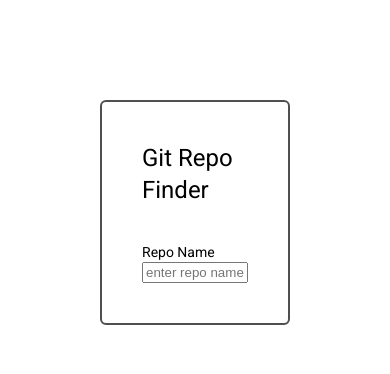
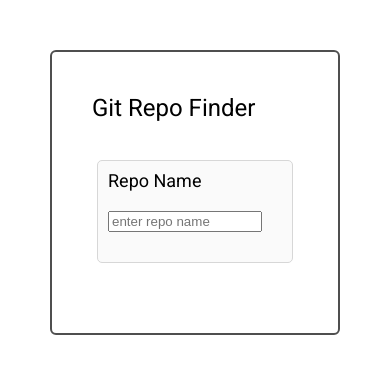
Before and after one commit to itbali/gitFinderNG, an Angular app: page / in a window 390 px wide. Shown: the top 374 px of the page. Built offline with nearby package versions, Linux system fonts and the light colour scheme.

Commit message:
добавил вывод аватарок, языка программирования, ссылки на репозиторий. Сделал вывод не флексом, а гридом и докрутил адаптив.

```diff
--- a/src/app/app.component.css
+++ b/src/app/app.component.css
@@ -1,6 +1,18 @@
+*{
+  box-sizing: border-box;
+  }
+
 .container {
   margin: 100px;
   padding: 40px;
   border-radius: 6px;
   border: 2px solid #4f4f4f;
+  display: flex;
+  flex-direction: column;
   }
+
+@media (max-width: 900px) {
+  .container{
+    margin: 50px;
+    }
+  }
--- a/src/app/components/repo-item/repo-item.component.css
+++ b/src/app/components/repo-item/repo-item.component.css
@@ -2,6 +2,9 @@
   background-color: #f4f4f4;
   margin: 5px;
   padding: 10px 20px;
+  display: flex;
+  align-items: center;
+  overflow-wrap: anywhere;
   }
 
 .repo:hover{
@@ -13,3 +16,29 @@
   align-items: center;
   justify-content: space-between;
   }
+
+.avatar {
+  width: 110px;
+  height: 110px;
+  border-radius: 50%;
+  border: 1px solid;
+  }
+
+.repoContainer {
+  margin-left: 20px;
+  display: flex;
+flex-direction: column;
+  }
+
+@media (max-width: 900px) {
+  .repo{
+    flex-direction: column;
+    text-align: center;
+    justify-content: center;
+    }
+
+  .repoContainer {
+    margin-top: 10px;
+    margin-left: 0;
+    }
+  }
--- a/src/app/components/repo-item/repo-item.component.html
+++ b/src/app/components/repo-item/repo-item.component.html
@@ -1,4 +1,11 @@
 <div class="repo">
-  <h3>{{repo?.name}}</h3>
-  <p>stars:{{repo?.stargazers_count}}</p>
+
+  <img class="avatar" src="{{repo?.owner?.avatar_url}}" alt="">
+  <div class="repoContainer">
+    <h2>{{repo?.name}}</h2>
+    <p>stars: {{repo?.stargazers_count}}</p>
+    <p>language: {{repo?.language}}</p>
+    <a href="{{repo?.html_url}}">{{repo?.html_url}}</a>
+  </div>
+
 </div>
--- a/src/app/components/repo-item/repo-item.component.ts
+++ b/src/app/components/repo-item/repo-item.component.ts
@@ -7,7 +7,7 @@ import {Repo} from "../../Repo";
   styleUrls: ['./repo-item.component.css']
 })
 export class RepoItemComponent implements OnInit {
-  @Input() repo: Repo | undefined;
+  @Input() repo: Repo | undefined ;
 
   constructor() { }
 
--- a/src/app/components/repos/repos.component.css
+++ b/src/app/components/repos/repos.component.css
@@ -1,8 +1,44 @@
+.reposContainer {
+  display: grid;
+  grid-template-columns: 1fr 1fr;
+  justify-content: space-between;
+  align-items: center;
+  }
+
+.singleRepo{
+  /*max-width: 49%;*/
+  /*min-width: 34%;*/
+  }
+
 .form-control {
   display: flex;
   flex-direction: column;
+  margin: 0 5px 10px;
+  padding: 10px;
+  background-color: #fafafa;
+  border: 1px solid #d7d7d7;
+  border-radius: 5px;
   }
 
 .form-control input {
   max-width: 300px;
+  margin: 20px 20px 20px 0;
   }
+.form-control label {
+  font-size: large;
+  }
+
+@media (max-width: 1200px) {
+  .reposContainer{
+    grid-template-columns: 1fr;
+    }
+  .form-control{
+    margin-bottom: 30px;
+    }
+  }
+
+@media (min-width: 1700px) {
+  .reposContainer{
+    grid-template-columns: 1fr 1fr 1fr;
+    }
+  }
--- a/src/app/components/repos/repos.component.html
+++ b/src/app/components/repos/repos.component.html
@@ -6,5 +6,8 @@
 </form>
 
 <span *ngIf="loading">Loading</span>
-<app-repo-item *ngFor="let repo of repos" [repo]="repo"></app-repo-item>
+
+<div class="reposContainer">
+  <app-repo-item class="singleRepo" *ngFor="let repo of repos" [repo]="repo"></app-repo-item>
+</div>
 <p *ngIf="errorText">{{errorText}}</p>
```
